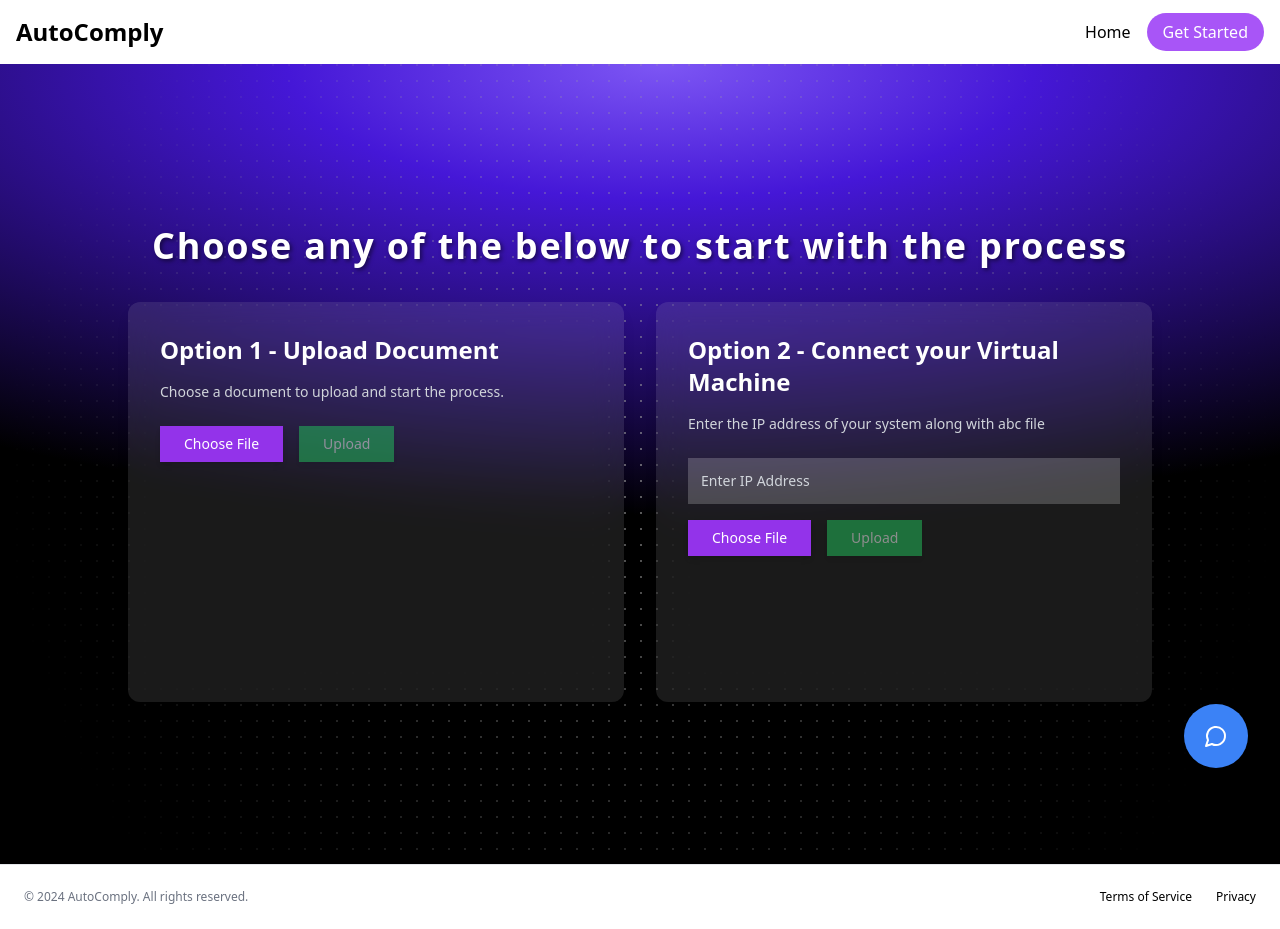
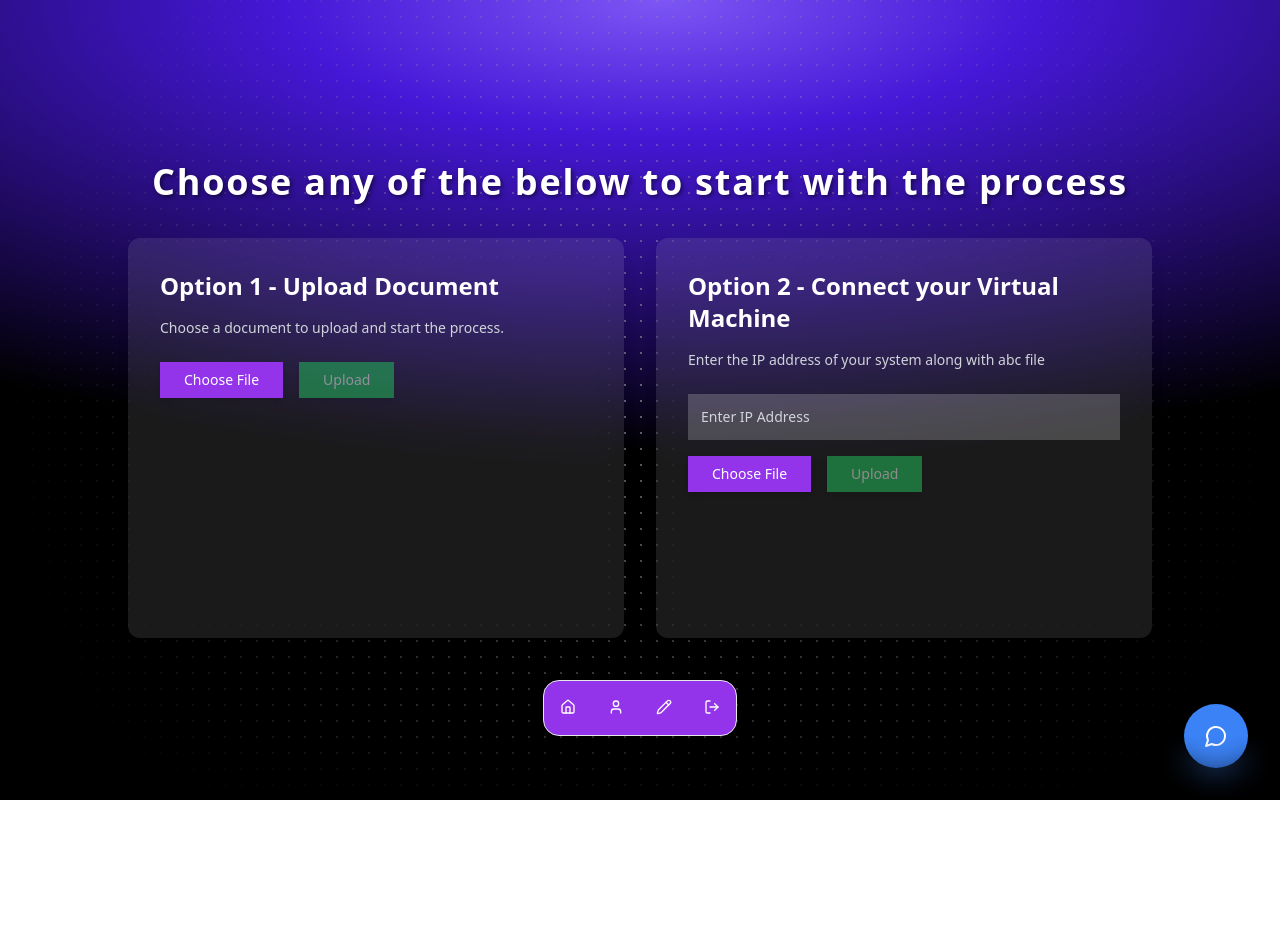
Before and after one commit to BMCHackathon/BMC-fe, a Next.js app: page /upload in a window 1280 px wide. After the commit the page ends 800 px from the top, so only its background shows below. Built offline with nearby package versions, Linux system fonts and the light colour scheme.

Commit message:
Refactor layout component and update package dependencies

```diff
--- a/package.json
+++ b/package.json
@@ -14,6 +14,7 @@
     "@radix-ui/react-label": "^2.1.0",
     "@radix-ui/react-select": "^2.1.1",
     "@radix-ui/react-slot": "^1.1.0",
+    "@radix-ui/react-tooltip": "^1.1.2",
     "@react-three/drei": "^9.114.0",
     "@react-three/fiber": "^8.17.8",
     "class-variance-authority": "^0.7.0",
--- a/src/app/(core)/chat/page.tsx
+++ b/src/app/(core)/chat/page.tsx
@@ -78,7 +78,6 @@
 
   return (
     <div className="fixed inset-0 w-full h-full bg-gradient-to-b from-purple-900 via-indigo-900 to-blue-900 flex flex-col">
-      <Navbar /> {/* Add Navbar component here */}
       <motion.div
         initial={{ opacity: 0, scale: 0.95 }}
         animate={{ opacity: 1, scale: 1 }}
@@ -210,7 +209,6 @@
           </AnimatePresence>
         </div>
       </motion.div>
-      <Footer /> {/* Add Footer component here */}
     </div>
   );
 }
--- /dev/null
+++ b/src/app/(core)/layout.tsx
@@ -0,0 +1,22 @@
+
+import Navbar from "@/components/navbar";
+import Footer from '@/components/footer';
+import BottomDock from "@/components/BottomDock";
+import { TooltipProvider } from "@/components/ui/tooltip";
+
+export default function RootLayout({
+  children,
+}: {
+  children: React.ReactNode;
+}) {
+  return (
+    <html lang="en">
+          <body className="">
+              <TooltipProvider>
+              {children}
+                  <BottomDock />
+                  </TooltipProvider>
+      </body>
+    </html>
+  );
+}
--- a/src/app/(core)/upload/page.tsx
+++ b/src/app/(core)/upload/page.tsx
@@ -95,8 +95,7 @@
   }
 
   return (
-    <>
-      <Navbar />
+    <div>
       <div className="relative min-h-screen w-full bg-[radial-gradient(97.14%_56.45%_at_51.63%_0%,_#7D56F4_0%,_#4517D7_30%,_#000_100%)] flex flex-col items-center justify-center px-6 py-12">
         <DotPattern className={cn("[mask-image:radial-gradient(50vw_circle_at_center,white,transparent)]")} />
         <h1 className="text-4xl font-extrabold text-white mb-4 text-center relative z-10" style={{ textShadow: '2px 2px 4px rgba(0, 0, 0, 0.5)', letterSpacing: '0.05em' }}>
@@ -171,7 +170,6 @@
           </Button>
         </Link>
       </div>
-      <Footer />
-    </>
+    </div>
   )
 }
--- a/src/app/(web)/layout.tsx
+++ b/src/app/(web)/layout.tsx
@@ -10,10 +10,7 @@
   return (
     <html lang="en">
           <body className="main-blue">
-              <Navbar />
               {children}
-              <Footer />
-
       </body>
     </html>
   );
--- a/src/app/layout.tsx
+++ b/src/app/layout.tsx
@@ -15,9 +15,7 @@
   return (
     <html lang="en">
       <body className="main-blue">
-
           {children}
-
       </body>
     </html>
   );
--- /dev/null
+++ b/src/components/BottomDock.tsx
@@ -0,0 +1,81 @@
+'use client';
+
+import { Dock, DockIcon } from '@/components/ui/dock';
+import { buttonVariants } from '@/components/ui/button';
+import {
+  Tooltip,
+  TooltipContent,
+  TooltipTrigger,
+} from '@/components/ui/tooltip';
+import { cn } from '@/lib/utils';
+import Link from 'next/link';
+import { Home, LogOut, Pencil, User } from 'lucide-react';
+import { usePathname } from 'next/navigation';
+
+export default function BottomDock() {
+
+  const DATA = {
+    navbar: [
+          {
+            href: '/',
+            icon: Home,
+            label: 'Home',
+          },
+          {
+              href: "/chat",
+              icon: User,
+              label: "Chat",
+          },
+            {
+                href: "/upload",
+                icon: Pencil,
+                label: "Upload",
+            },
+            {
+                href: "/logout",
+                icon: LogOut,
+                label: "Logout",
+
+        }
+
+    ],
+  };
+
+  const pathName = usePathname();
+
+  return (
+    <div
+      className={`pointer-events-none fixed inset-x-0 bottom-20 z-30 mx-auto mb-4 flex origin-bottom h-full max-h-14 ${
+        pathName === '/onboarding' && 'hidden'
+      }`}
+    >
+      <div className="fixed bottom-0 inset-x-0 h-16 w-full bg-background to-transparent backdrop-blur-lg [-webkit-mask-image:linear-gradient(to_top,black,transparent)]"></div>
+      <Dock className="z-50 pointer-events-auto relative mx-auto flex min-h-full h-full items-center px-1 bg-background [box-shadow:0_0_0_1px_rgba(0,0,0,.03),0_2px_4px_rgba(0,0,0,.05),0_12px_24px_rgba(0,0,0,.05)] transform-gpu bg-[#9333EA] ">
+        {DATA.navbar.map((item) => (
+          <DockIcon key={item.href}>
+            <Tooltip>
+              <TooltipTrigger asChild>
+                <Link
+                  href={item.href}
+                  className={cn(
+                    buttonVariants({
+                      variant: 'ghost',
+                      size: 'icon',
+                    }),
+                    'size-10'
+                  )}
+                  onClick={item.onclick}
+                >
+                  <item.icon className="size-4" color='white' />
+                </Link>
+              </TooltipTrigger>
+              <TooltipContent>
+                <p>{item.label}</p>
+              </TooltipContent>
+            </Tooltip>
+          </DockIcon>
+        ))}
+      </Dock>
+    </div>
+  );
+}
--- a/src/components/NotificationList.tsx
+++ b/src/components/NotificationList.tsx
@@ -63,12 +63,12 @@
           <span className="text-lg">{icon}</span>
         </div>
         <div className="flex flex-col overflow-hidden">
-          <figcaption className="flex flex-row items-center whitespace-pre text-lg font-medium dark:text-white ">
+          <figcaption className="flex flex-row items-center whitespace-pre text-lg font-medium">
             <span className="text-sm sm:text-lg">{name}</span>
             <span className="mx-1">·</span>
             <span className="text-xs text-gray-500">{time}</span>
           </figcaption>
-          <p className="text-sm font-normal dark:text-white/60">
+          <p className="text-sm font-normal">
             {description}
           </p>
         </div>
--- /dev/null
+++ b/src/components/ui/dock.tsx
@@ -0,0 +1,124 @@
+"use client";
+
+import React, { PropsWithChildren, useRef } from "react";
+import { cva, type VariantProps } from "class-variance-authority";
+import { motion, useMotionValue, useSpring, useTransform } from "framer-motion";
+
+import { cn } from "@/lib/utils";
+
+export interface DockProps extends VariantProps<typeof dockVariants> {
+  className?: string;
+  magnification?: number;
+  distance?: number;
+  direction?: "top" | "middle" | "bottom";
+  children: React.ReactNode;
+}
+
+const DEFAULT_MAGNIFICATION = 60;
+const DEFAULT_DISTANCE = 140;
+
+const dockVariants = cva(
+  "mx-auto w-max mt-8 h-[58px] p-2 flex gap-2 rounded-2xl border supports-backdrop-blur:bg-white/10 backdrop-blur-md",
+);
+
+const Dock = React.forwardRef<HTMLDivElement, DockProps>(
+  (
+    {
+      className,
+      children,
+      magnification = DEFAULT_MAGNIFICATION,
+      distance = DEFAULT_DISTANCE,
+      direction = "bottom",
+      ...props
+    },
+    ref,
+  ) => {
+    const mouseX = useMotionValue(Infinity);
+
+    const renderChildren = () => {
+      return React.Children.map(children, (child: any) => {
+        return React.cloneElement(child, {
+          mouseX: mouseX,
+          magnification: magnification,
+          distance: distance,
+        });
+      });
+    };
+
+    return (
+      <motion.div
+        ref={ref}
+        onMouseMove={(e) => mouseX.set(e.pageX)}
+        onMouseLeave={() => mouseX.set(Infinity)}
+        {...props}
+        className={cn(dockVariants({ className }), {
+          "items-start": direction === "top",
+          "items-center": direction === "middle",
+          "items-end": direction === "bottom",
+        })}
+      >
+        {renderChildren()}
+      </motion.div>
+    );
+  },
+);
+
+Dock.displayName = "Dock";
+
+export interface DockIconProps {
+  size?: number;
+  magnification?: number;
+  distance?: number;
+  mouseX?: any;
+  className?: string;
+  children?: React.ReactNode;
+  props?: PropsWithChildren;
+}
+
+const DockIcon = ({
+  size,
+  magnification = DEFAULT_MAGNIFICATION,
+  distance = DEFAULT_DISTANCE,
+  mouseX,
+  className,
+  children,
+  ...props
+}: DockIconProps) => {
+  const ref = useRef<HTMLDivElement>(null);
+
+  const distanceCalc = useTransform(mouseX, (val: number) => {
+    const bounds = ref.current?.getBoundingClientRect() ?? { x: 0, width: 0 };
+
+    return val - bounds.x - bounds.width / 2;
+  });
+
+  let widthSync = useTransform(
+    distanceCalc,
+    [-distance, 0, distance],
+    [40, magnification, 40],
+  );
+
+  let width = useSpring(widthSync, {
+    mass: 0.1,
+    stiffness: 150,
+    damping: 12,
+  });
+
+  return (
+    <motion.div
+      ref={ref}
+      style={{ width }}
+      className={cn(
+        "flex aspect-square cursor-pointer items-center justify-center rounded-full",
+        className,
+      )}
+      {...props}
+    >
+      {children}
+    </motion.div>
+  );
+};
+
+DockIcon.displayName = "DockIcon";
+
+export { Dock, DockIcon, dockVariants };
--- /dev/null
+++ b/src/components/ui/tooltip.tsx
@@ -0,0 +1,30 @@
+"use client"
+
+import * as React from "react"
+import * as TooltipPrimitive from "@radix-ui/react-tooltip"
+
+import { cn } from "@/lib/utils"
+
+const TooltipProvider = TooltipPrimitive.Provider
+
+const Tooltip = TooltipPrimitive.Root
+
+const TooltipTrigger = TooltipPrimitive.Trigger
+
+const TooltipContent = React.forwardRef<
+  React.ElementRef<typeof TooltipPrimitive.Content>,
+  React.ComponentPropsWithoutRef<typeof TooltipPrimitive.Content>
+>(({ className, sideOffset = 4, ...props }, ref) => (
+  <TooltipPrimitive.Content
+    ref={ref}
+    sideOffset={sideOffset}
+    className={cn(
+      "z-50 overflow-hidden rounded-md bg-primary px-3 py-1.5 text-xs text-primary-foreground animate-in fade-in-0 zoom-in-95 data-[state=closed]:animate-out data-[state=closed]:fade-out-0 data-[state=closed]:zoom-out-95 data-[side=bottom]:slide-in-from-top-2 data-[side=left]:slide-in-from-right-2 data-[side=right]:slide-in-from-left-2 data-[side=top]:slide-in-from-bottom-2",
+      className
+    )}
+    {...props}
+  />
+))
+TooltipContent.displayName = TooltipPrimitive.Content.displayName
+
+export { Tooltip, TooltipTrigger, TooltipContent, TooltipProvider }
```
Also changed, not shown: src/app/(core)/terminal/page.tsx (+9 -4 lines), components.json, 1 other file (tests, documents, lock files or other folders).
